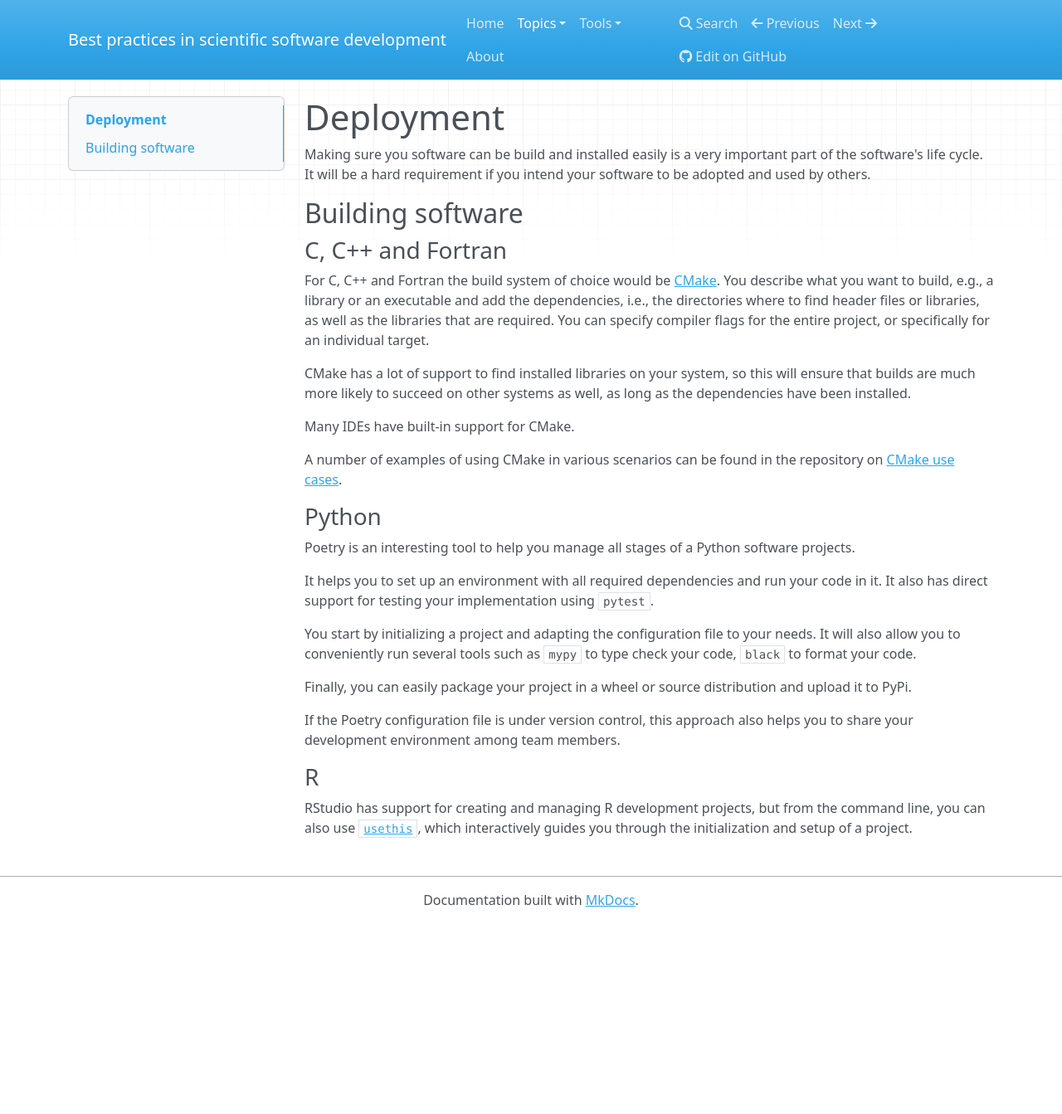
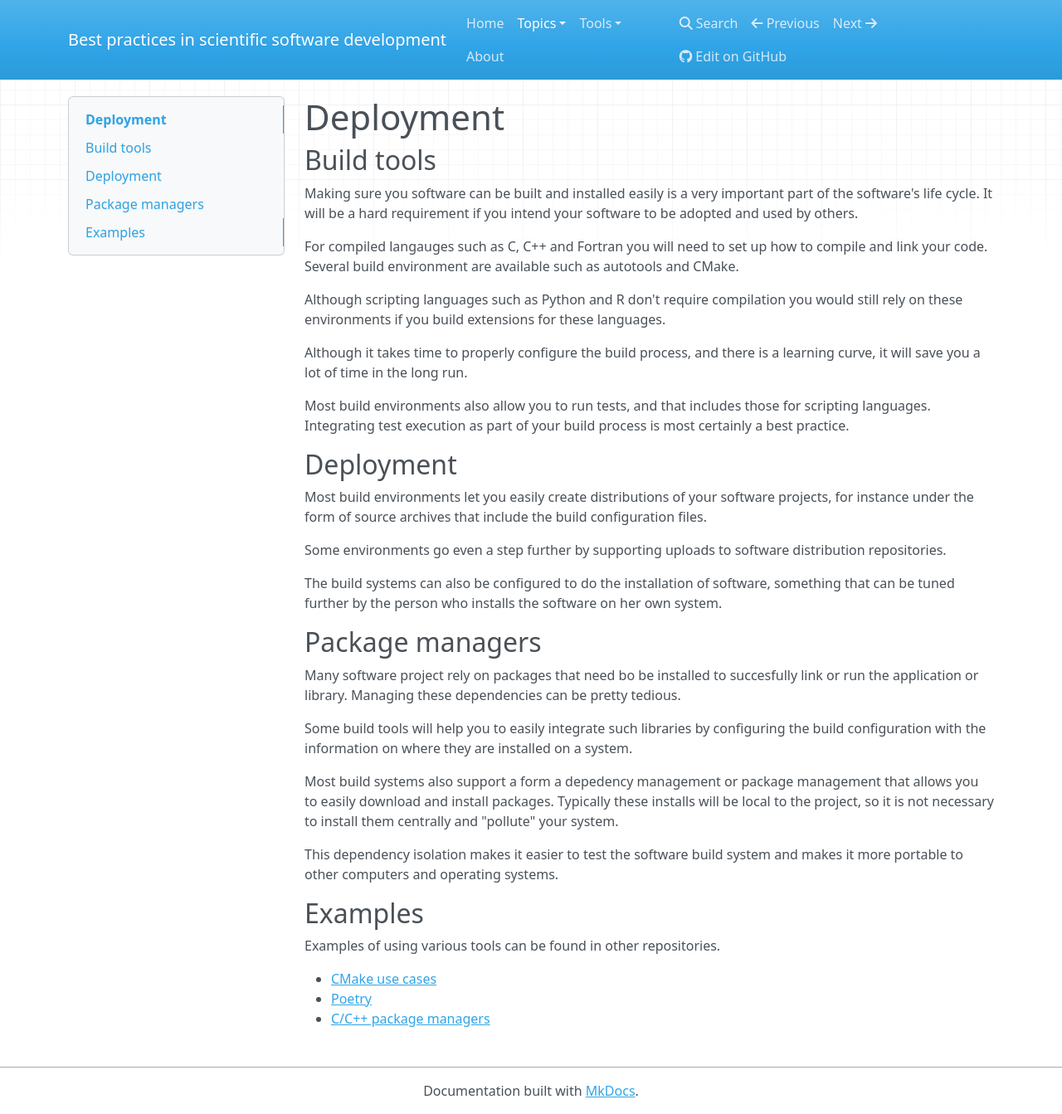
Before and after one commit to gjbex/Best-practices-for-scientific-computing, an MkDocs documentation site: the page built from docs/deployment.md, in a window 1280 px wide and 1343 px high. Shown: the whole window at 83% size. Built offline with MkDocs 1.6.1, drawn with Linux system fonts in a browser that asks for light colours; nearby versions of some CDN libraries.

Commit message:
Rewrite to be language agnostic

```diff
--- a/docs/deployment.md
+++ b/docs/deployment.md
@@ -1,54 +1,65 @@
 # Deployment
 
-Making sure you software can be build and installed easily is a very important
+## Build tools
+
+Making sure you software can be built and installed easily is a very important
 part of the software's life cycle.  It will be a hard requirement if you intend
 your software to be adopted and used by others.
 
+For compiled langauges such as C, C++ and Fortran you will need to set up how to
+compile and link your code.  Several build environment are available such as
+autotools and CMake.
 
-## Building software
+Although scripting languages such as Python and R don't require compilation you
+would still rely on these environments if you build extensions for these
+languages.
 
-### C, C++ and Fortran
+Although it takes time to properly configure the build process, and there is a
+learning curve, it will save you a lot of time in the long run.
 
-For C, C++ and Fortran the build system of choice would be
-[CMake](https://cmake.org/).  You describe what you want to build, e.g., a
-library or an executable and add the dependencies, i.e., the directories
-where to find header files or libraries, as well as the libraries that
-are required.  You can specify compiler flags for the entire project, or
-specifically for an individual target.
-
-CMake has a lot of support to find installed libraries on your system, so
-this will ensure that builds are much more likely to succeed on other
-systems as well, as long as the dependencies have been installed.
-
-Many IDEs have built-in support for CMake.
-
-A number of examples of using CMake in various scenarios can be found in the
-repository on [CMake use cases]().
+Most build environments also allow you to run tests, and that includes those for
+scripting languages.  Integrating test execution as part of your build process
+is most certainly a best practice.
 
 
-### Python
+## Deployment
 
-Poetry is an interesting tool to help you manage all stages of a Python
-software projects.
+Most build environments let you easily create distributions of your software
+projects, for instance under the form of source archives that include the build
+configuration files.
 
-It helps you to set up an environment with all required dependencies and run
-your code in it.  It also has direct support for testing your implementation
-using `pytest`.
+Some environments go even a step further by supporting uploads to software
+distribution repositories.
 
-You start by initializing a project and adapting the configuration file to
-your needs.  It will also allow you to conveniently run several tools such
-as `mypy` to type check your code, `black` to format your code.
-
-Finally, you can easily package your project in a wheel or source distribution
-and upload it to PyPi.
-
-If the Poetry configuration file is under version control, this approach also
-helps you to share your development environment among team members.
+The build systems can also be configured to do the installation of software,
+something that can be tuned further by the person who installs the software on
+her own system.
 
 
-### R
+## Package managers
 
-RStudio has support for creating and managing R development projects, but from
-the command line, you can also use
-[`usethis`](https://github.com/r-lib/usethis), which interactively guides you
-through the initialization and setup of a project.
+Many software project rely on packages that need bo be installed to succesfully
+link or run the application or library.  Managing these dependencies can be
+pretty tedious.
+
+Some build tools will help you to easily integrate such libraries by configuring
+the build configuration with the information on where they are installed on a
+system.
+
+Most build systems also support a form a depedency management or package
+management that allows you to easily download and install packages.  Typically
+these installs will be local to the project, so it is not necessary to install
+them centrally and "pollute" your system.
+
+This dependency isolation makes it easier to test the software build system and
+makes it more portable to other computers and operating systems.
+
+
+## Examples
+
+Examples of using various tools can be found in other repositories.
+
+  * [CMake use cases](https://github.com/gjbex/CMake-usecases)
+  * [Poetry](https://github.com/gjbex/CI-example)
+  * [C/C++ package
+    managers](https://github.com/gjbex/C-plus-plus-software-engineering)
```
